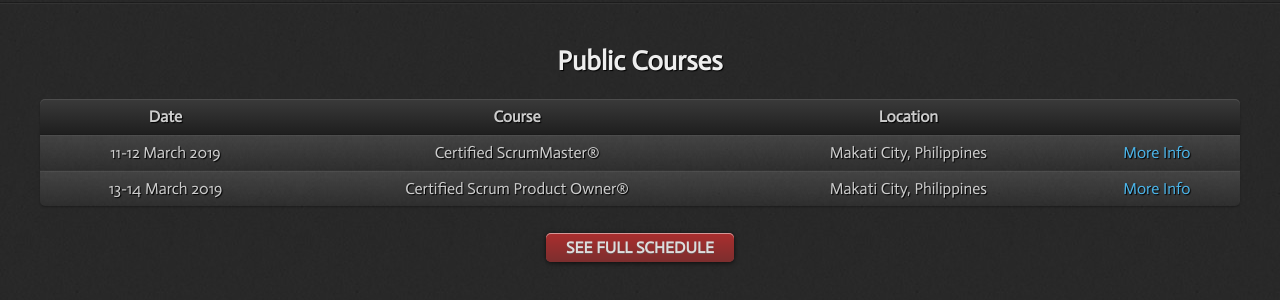
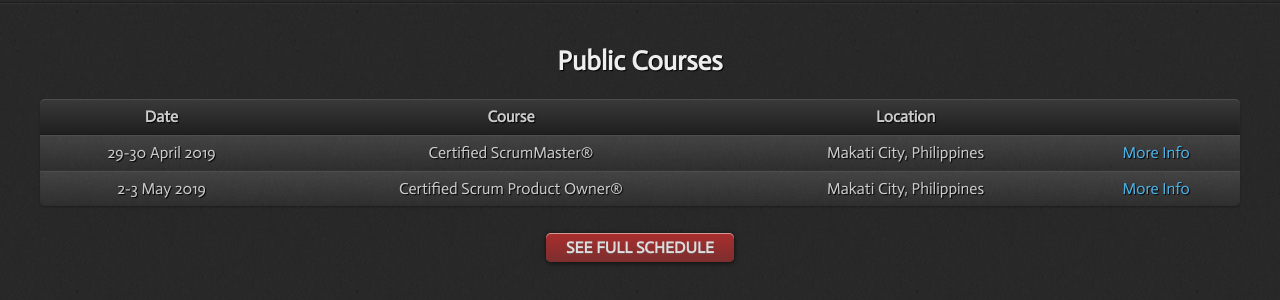
Before and after one commit to nerds-odd-e/odd-e.ph, a Jekyll site: the page built from index.html, in a window 1280 px wide. Shown: the part 731-1031 px from the top of the page. Built offline with Jekyll 4.4.1, drawn with Linux system fonts in a browser that asks for light colours.

Commit message:
Moved CSM and CSPO to April and May, respectively

```diff
--- a/_posts/2019-03-11-certified-scrum-master.html
+++ b/_posts/2019-04-29-certified-scrum-master.html
@@ -1,9 +1,9 @@
 ---
 layout: default
-title: Certified Scrum Master Course - 11-12 March 2019, Makati City, Philippines | Odd-e Philippines
-description: Certified Scrum Master Course on 11-12 March 2019 at Makati City, Philippines.
+title: Certified Scrum Master Course - 29-30 April 2019, Makati City, Philippines | Odd-e Philippines
+description: Certified Scrum Master Course on 29-30 April 2019 at Makati City, Philippines.
 course: Certified ScrumMaster&reg;
-schedule: 11-12 March 2019
+schedule: 29-30 April 2019
 location: Makati City, Philippines
 categories: courses certified-scrum-master
 ---
@@ -11,7 +11,7 @@
 <section>
   <hgroup>
     <h1>Certified ScrumMaster&reg; Course</h1>
-    <h2>11-12 March 2019, Makati City, Philippines</h2>
+    <h2>29-30 April 2019, Makati City, Philippines</h2>
   </hgroup>
 </section>
 <ul class="nav nav-tabs">
--- a/_posts/2019-03-13-certified-scrum-product-owner.html
+++ b/_posts/2019-05-02-certified-scrum-product-owner.html
@@ -1,9 +1,9 @@
 ---
 layout: default
-title: Certified Scrum Product Owner Course - 13-14 March 2019, Makati City, Philippines | Odd-e Philippines
-description: Certified Scrum Product Owner Course on 13-14 March 2019 at Makati City, Philippines.
+title: Certified Scrum Product Owner Course - 2-3 May 2019, Makati City, Philippines | Odd-e Philippines
+description: Certified Scrum Product Owner Course on 2-3 May 2019 at Makati City, Philippines.
 course: Certified Scrum Product Owner&reg;
-schedule: 13-14 March 2019
+schedule: 2-3 May 2019
 location: Makati City, Philippines
 categories: courses certified-scrum-product-owner
 ---
@@ -11,7 +11,7 @@
 <section>
   <hgroup>
     <h1>Certified Scrum Product Owner&reg; Course</h1>
-    <h2>13-14 March 2019, Makati City, Philippines</h2>
+    <h2>2-3 May 2019, Makati City, Philippines</h2>
   </hgroup>
 </section>
 <ul class="nav nav-tabs">
```
Also changed, not shown: other parts of _posts/2019-04-29-certified-scrum-master.html (+1 -1 lines), other parts of _posts/2019-05-02-certified-scrum-product-owner.html (+1 -1 lines).
